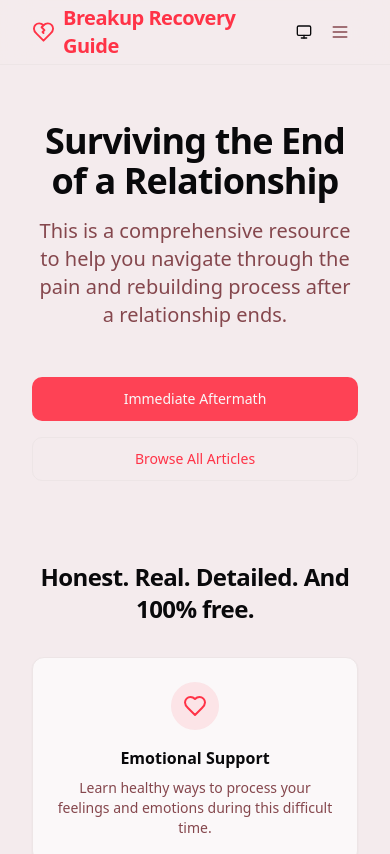
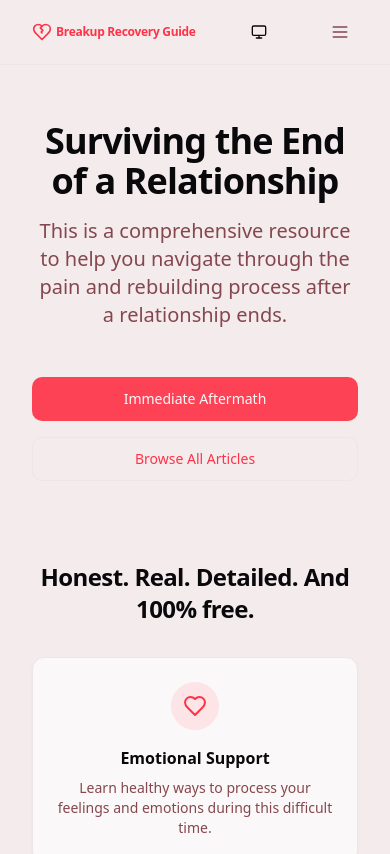
Before and after one commit to scheiber/breakup-recovery-guide, a React (Vite) app: page / in a window 390 px wide. Shown: the top 854 px of the page. Built offline with nearby package versions, Linux system fonts and the light colour scheme.

Commit message:
Fix header title on mobile
Ensure the header title remains on a single line, even on narrow mobile screens.

```diff
--- a/src/components/Header.tsx
+++ b/src/components/Header.tsx
@@ -22,13 +22,13 @@ export function Header() {
   return (
     <header className="sticky top-0 z-50 w-full border-b bg-background/80 backdrop-blur-lg">
       <div className="container flex h-16 items-center justify-between">
-        <div className="flex items-center gap-2">
+        <div className="flex items-center gap-1 sm:gap-2">
           <Link
             to="/"
-            className="flex items-center gap-2 smooth-transition hover:opacity-80"
+            className="flex items-center gap-1 sm:gap-2 smooth-transition hover:opacity-80 whitespace-nowrap"
           >
-            <HeartCrack className="h-6 w-6 text-primary" />
-            <span className="text-xl md:text-xl font-semibold tracking-tight text-sm sm:text-base md:text-xl">
+            <HeartCrack className="h-5 w-5 sm:h-6 sm:w-6 text-primary flex-shrink-0" />
+            <span className="text-xs sm:text-sm md:text-lg lg:text-xl font-semibold tracking-tight leading-none">
               Breakup Recovery Guide
             </span>
           </Link>
```
